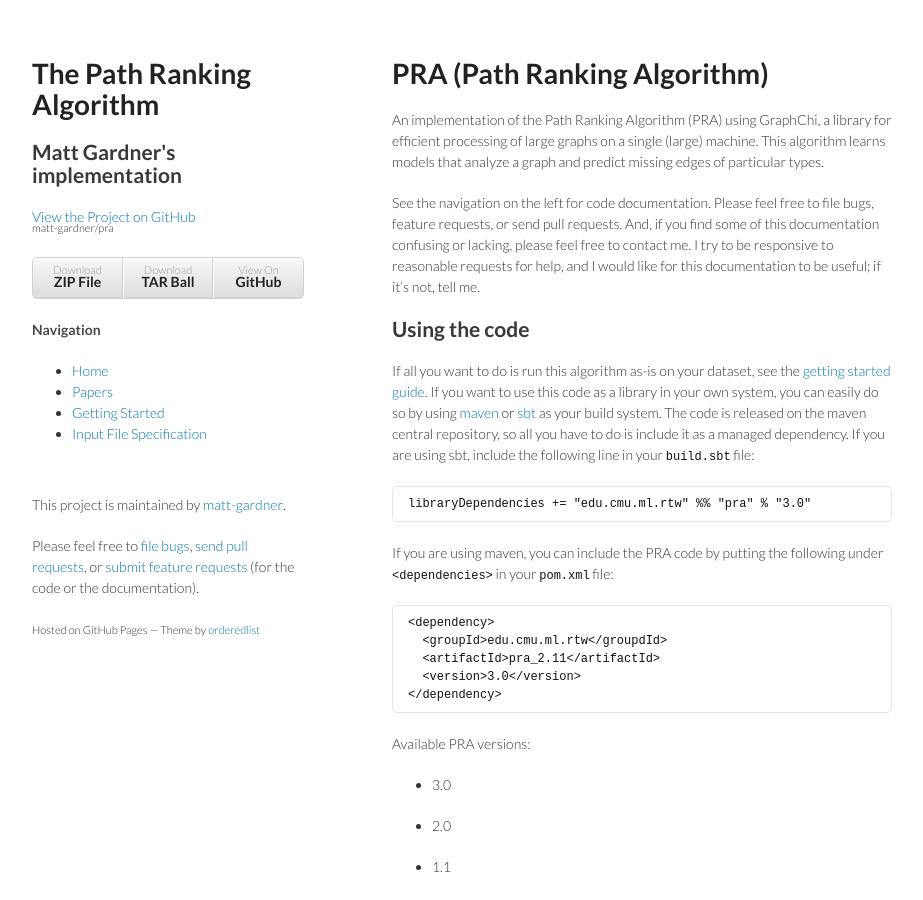
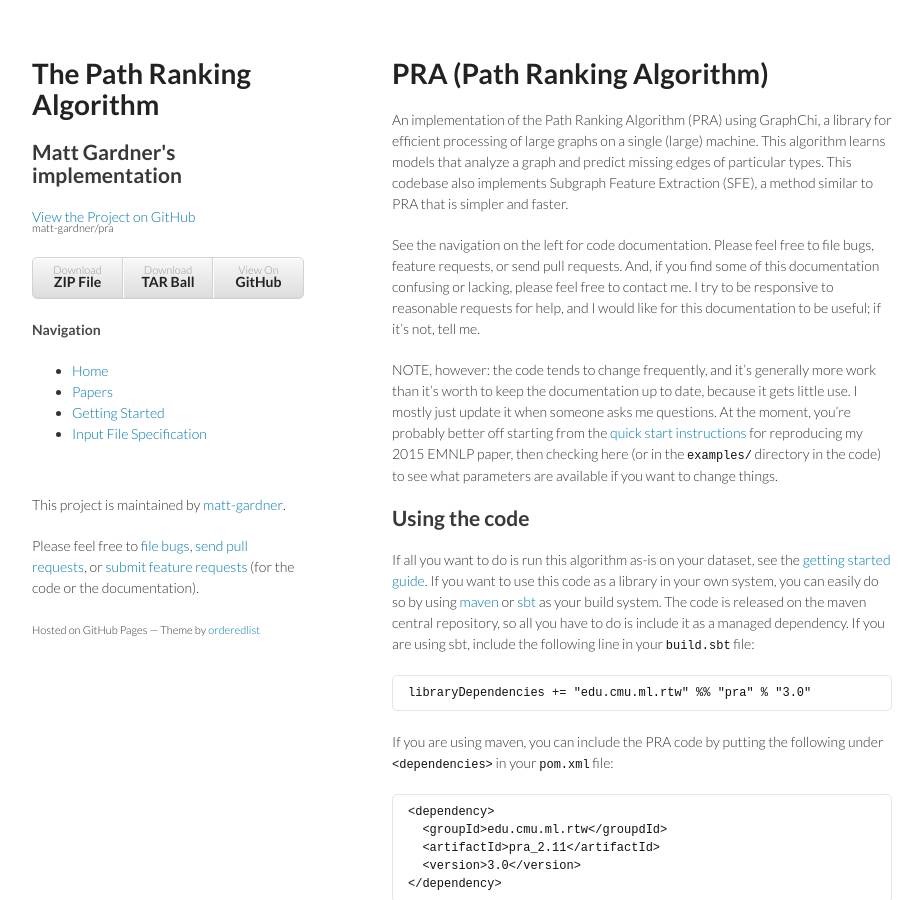
Before and after one commit to matt-gardner/pra, a Jekyll site: the page built from index.md, in a window 1280 px wide and 900 px high. Shown: the whole window, without its empty margins (178-1101 px from the left). Built offline with Jekyll 4.4.1, drawn with Linux system fonts in a browser that asks for light colours; Markdown is read by kramdown in place of the engine named in the settings.

Commit message:
Updated index to point to EMNLP 2015 paper

```diff
--- a/index.md
+++ b/index.md
@@ -6,12 +6,20 @@
 
 An implementation of the Path Ranking Algorithm (PRA) using GraphChi, a library for efficient
 processing of large graphs on a single (large) machine.  This algorithm learns models that analyze
-a graph and predict missing edges of particular types.
+a graph and predict missing edges of particular types.  This codebase also implements Subgraph
+Feature Extraction (SFE), a method similar to PRA that is simpler and faster.
 
 See the navigation on the left for code documentation.  Please feel free to file bugs, feature
 requests, or send pull requests.  And, if you find some of this documentation confusing or
 lacking, please feel free to contact me.  I try to be responsive to reasonable requests for help,
 and I would like for this documentation to be useful; if it's not, tell me.
+
+NOTE, however: the code tends to change frequently, and it's generally more work than it's worth to
+keep the documentation up to date, because it gets little use.  I mostly just update it when
+someone asks me questions.  At the moment, you're probably better off starting from the [quick
+start instructions](http://rtw.ml.cmu.edu/emnlp2015_sfe/) for reproducing my 2015 EMNLP paper, then
+checking here (or in the `examples/` directory in the code) to see what parameters are available if
+you want to change things.
 
 ## Using the code
 
```
